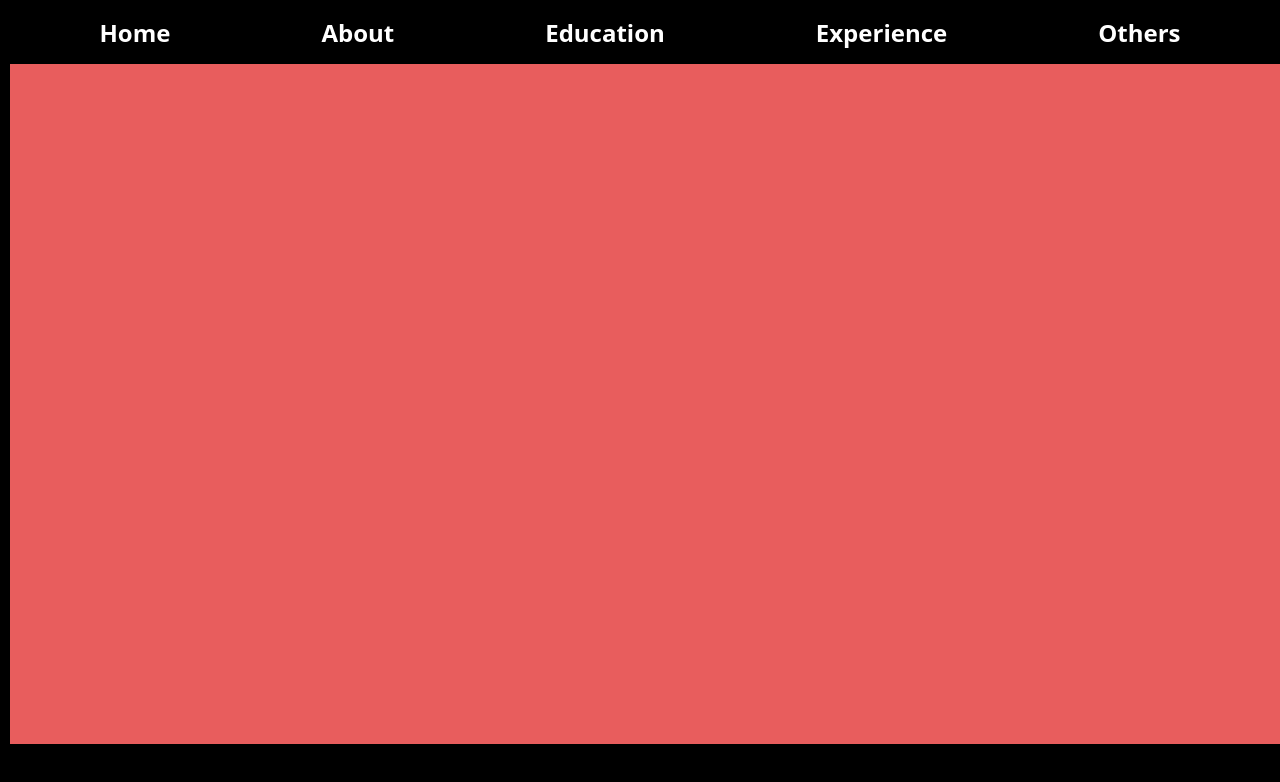
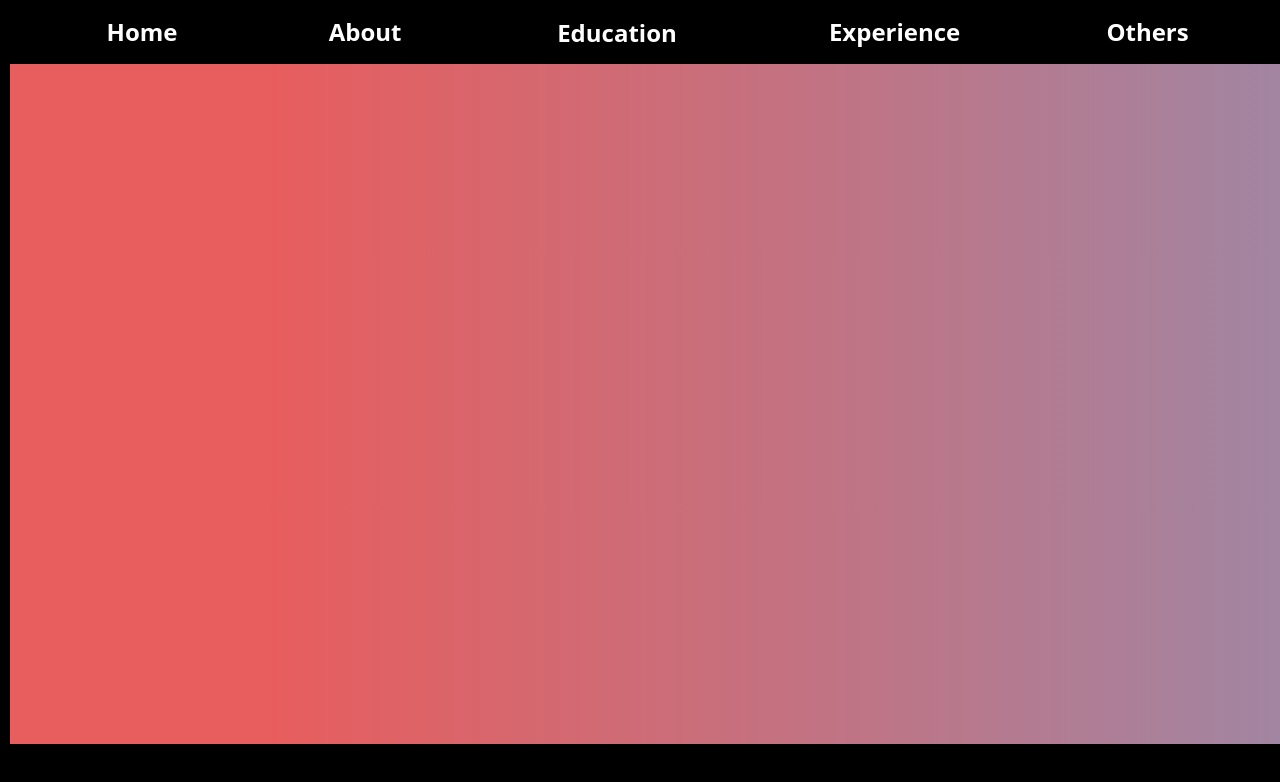
Before and after one commit to rachanac16/reflection, a React (Create React App) app: page / in a window 1280 px wide. Shown: the top 782 px of the page. Built offline with nearby package versions, Linux system fonts and the light colour scheme.

Commit message:
experimenting color

```diff
--- a/src/index.css
+++ b/src/index.css
@@ -23,7 +23,7 @@ body {
   align-items: center;
   background: rgb(232, 93, 93);
     /* Old browsers */
-    background: linear-gradient(to right, rgb(232, 93, 93) 50%, rgb(91, 173, 231) 50%);
+    background: linear-gradient(to right, rgb(232, 93, 93) 10%, rgb(91, 173, 231) 90%);
     background-size: 200% 100%;
     background-position:left bottom;
     margin-left:10px;
@@ -34,6 +34,7 @@ body {
 }
 
 .toolbar {
+  flex-wrap: wrap;
   justify-content: space-around;
   background-color: black;
 }
@@ -51,6 +52,7 @@ body {
   color: white;
   font-size: x-large;
   font-weight: bolder;
+  padding: 10%;
 }
 .navbar:hover {
   text-decoration: none;
```
